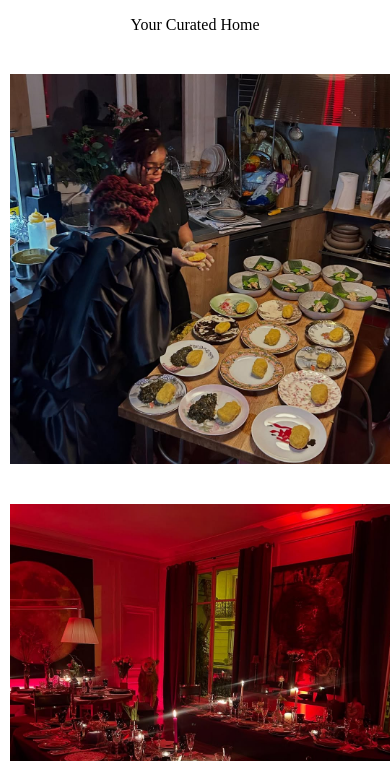
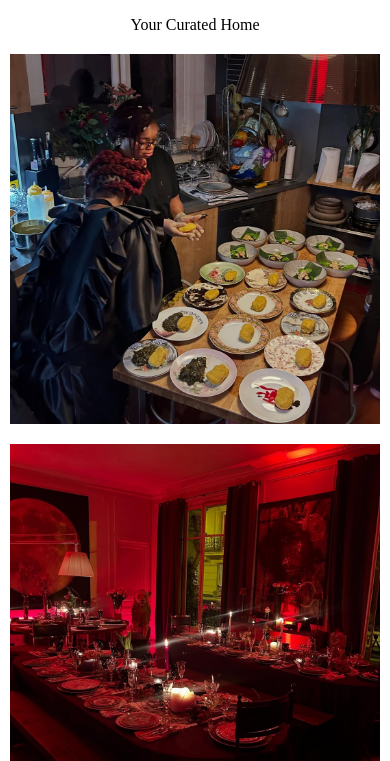
Before and after one commit to yashii19/centerpiece-website, a plain HTML site: page pages/dairy.html in a window 390 px wide. Shown: the part 83-844 px from the top of the page. Drawn offline with Linux system fonts and the light colour scheme.

Commit message:
resize diary photos

```diff
--- a/style.css
+++ b/style.css
@@ -10,6 +10,7 @@ html, body {
   margin: 0;
   padding: 0;
   text-align: center;
+  overflow-x: hidden; /* évite aussi le scroll horizontal */
 
 }
 
@@ -40,12 +41,6 @@ footer {
   padding: 20px 10px;
   margin-top: auto; /* pousse le footer en bas */
 }
-
-
-img {
-    padding: 20px 0 0 20px;
-}
-
 
 h1 a {
   text-decoration: none;  /* enlève le soulignement */
@@ -116,7 +111,8 @@ header h1 {
 
 .logo {
   width: 30%;
-  margin-bottom: 20px;
+  margin-top: 20px;
+  margin-bottom: 40px;
 }
 
 
@@ -133,8 +129,9 @@ header h1 {
 
 @media (max-width: 600px) {
    .diary-photo {
-    width: 100%;           /* prend toute la largeur de l’écran */
-    padding: 0 10px 10px 0;       /* petit padding latéral */
+    width: calc(100% - 20px);  /* retire 10px de chaque côté */
+    margin: 0 auto;            /* centre le tout */
+    padding: 0;                /* supprime le padding intérieur */
   }
 
   .diary-photo img {
```
